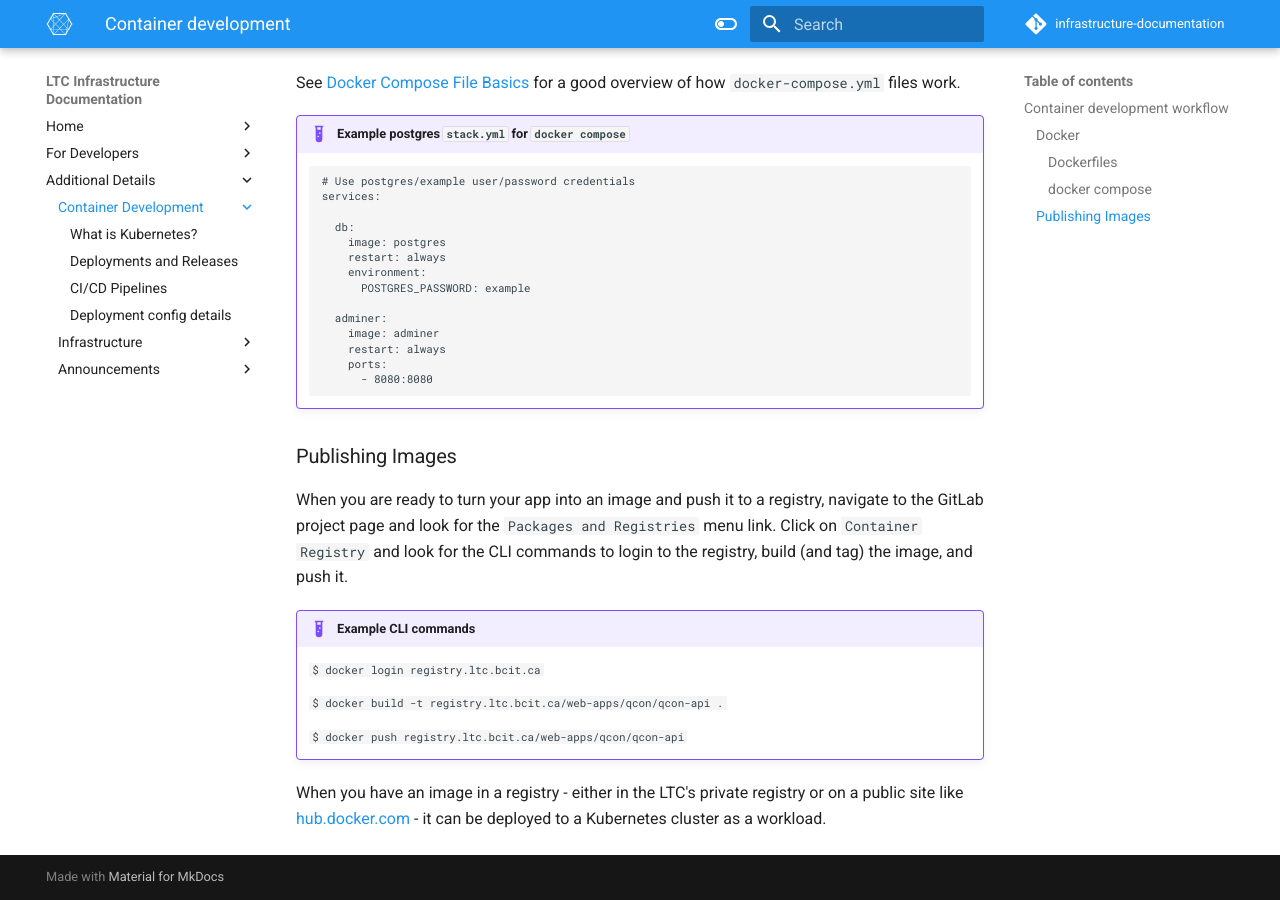
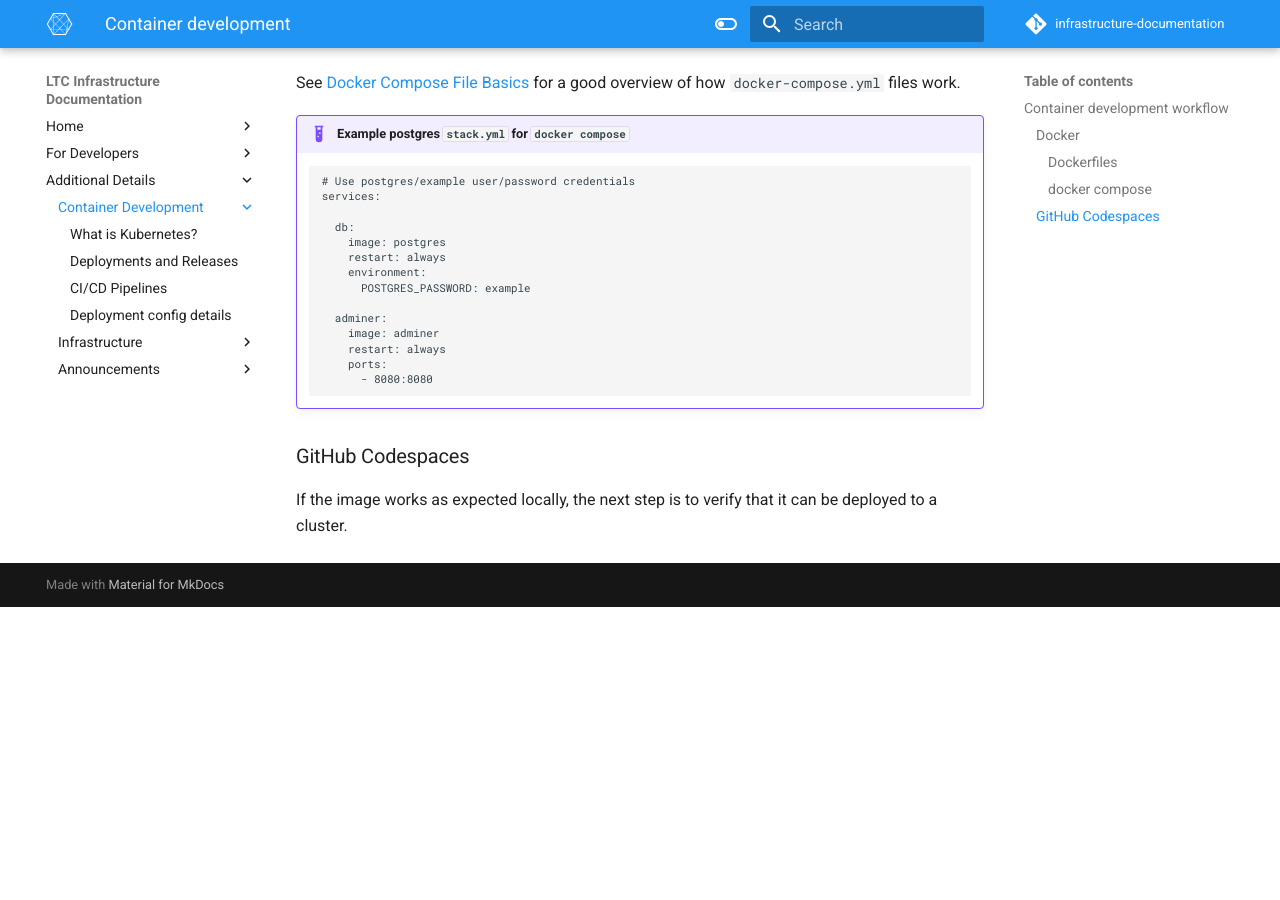
Before and after one commit to bcit-ltc/infrastructure-documentation, an MkDocs documentation site: the page built from docs/container-development/index.md, in a window 1280 px wide and 900 px high, scrolled down 2172 px. Built offline with MkDocs 1.6.1 and Material for MkDocs 9.7.7, drawn with Linux system fonts in a browser that asks for light colours; after the commit the page ends 2779 px from its top, so only the background shows below that.

Commit message:
re-push to test pipeline

````diff
--- a/docs/container-development/index.md
+++ b/docs/container-development/index.md
@@ -84,16 +84,6 @@
           - 8080:8080
     ```
 
-### Publishing Images
+### GitHub Codespaces
 
-When you are ready to turn your app into an image and push it to a registry, navigate to the GitLab project page and look for the `Packages and Registries` menu link. Click on `Container Registry` and look for the CLI commands to login to the registry, build (and tag) the image, and push it.
-
-!!! example "Example CLI commands"
-
-    `$ docker login registry.ltc.bcit.ca`
-
-    `$ docker build -t registry.ltc.bcit.ca/web-apps/qcon/qcon-api .`
-
-    `$ docker push registry.ltc.bcit.ca/web-apps/qcon/qcon-api`
-
-When you have an image in a registry - either in the LTC's private registry or on a public site like [hub.docker.com](https://hub.docker.com) - it can be deployed to a Kubernetes cluster as a workload.
+If the image works as expected locally, the next step is to verify that it can be deployed to a cluster.
````
